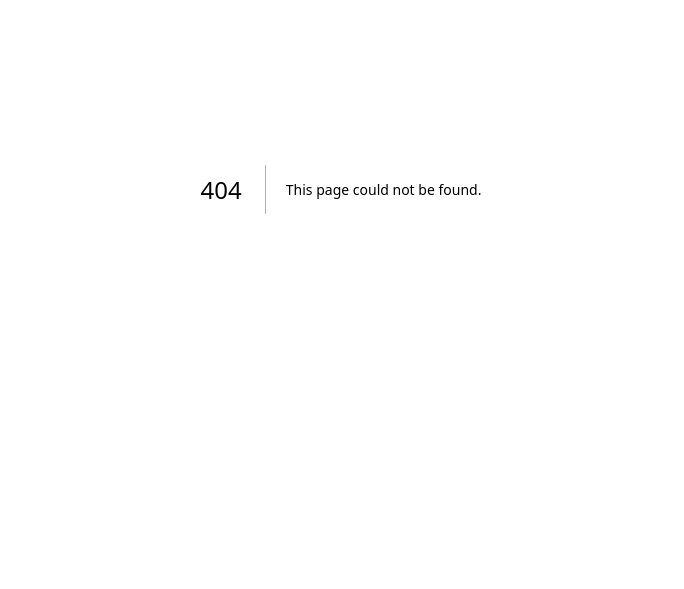
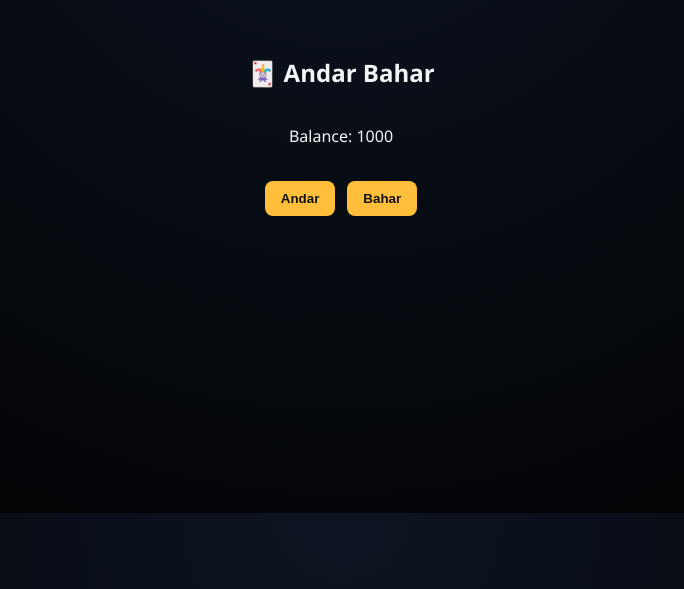
Before and after one commit to uzairop6363/alanodtuzairgame, a Next.js app: page /andar-bahar in a window 1280 px wide. Before the commit this address had no page. Shown: the part 211-800 px from the top of the page, without its empty margins (299-983 px from the left). Built offline with nearby package versions, Linux system fonts and the light colour scheme.

Commit message:
Create andar-bahar.js

```diff
--- /dev/null
+++ b/pages/andar-bahar.js
@@ -0,0 +1,46 @@
+import { useState } from 'react';
+import { playSound } from '../hooks/useSound';
+
+export default function AndarBahar() {
+  const [msg, setMsg] = useState('');
+  const [balance, setBalance] = useState(
+    parseInt(localStorage.getItem('milano_balance') || '1000')
+  );
+
+  function play(choice) {
+    const bet = 100;
+    if (balance < bet) {
+      alert('Not enough balance!');
+      return;
+    }
+
+    playSound('spin.mp3');
+    const result = Math.random() > 0.5 ? 'andar' : 'bahar';
+    let newBalance = balance - bet;
+    let message = `Result: ${result.toUpperCase()} - You lost!`;
+
+    if (choice === result) {
+      newBalance += bet * 2;
+      message = `Result: ${result.toUpperCase()} - You WON!`;
+      playSound('win.mp3');
+    } else {
+      playSound('lose.mp3');
+    }
+
+    setBalance(newBalance);
+    setMsg(message);
+    localStorage.setItem('milano_balance', newBalance);
+  }
+
+  return (
+    <div className="page center">
+      <h2>🃏 Andar Bahar</h2>
+      <p>Balance: {balance}</p>
+      <div style={{ display:'flex', gap:12, margin:18 }}>
+        <button className="btn" onClick={() => play('andar')}>Andar</button>
+        <button className="btn" onClick={() => play('bahar')}>Bahar</button>
+      </div>
+      <p>{msg}</p>
+    </div>
+  );
+}
```
